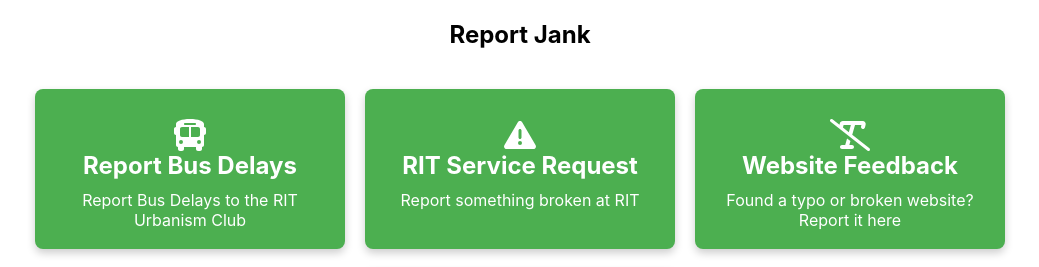
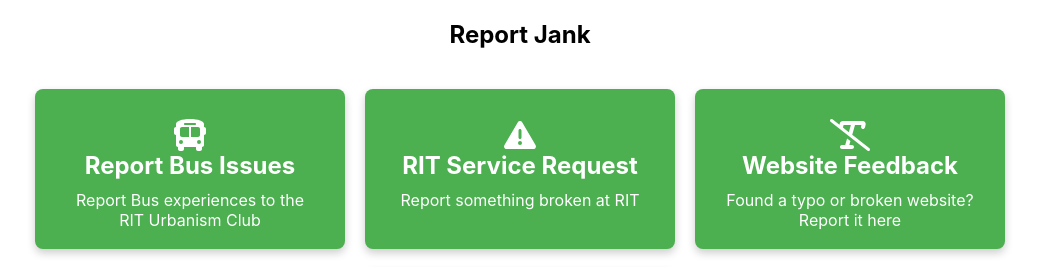
Before and after one commit to CampusPulse/homepage, a React (Create React App) app: page / in a window 1280 px wide. Shown: the top 267 px of the page, without its empty margins (120-1159 px from the left). Built offline with nearby package versions, Linux system fonts and the light colour scheme.

Commit message:
adjust bus wording

```diff
--- a/src/App.jsx
+++ b/src/App.jsx
@@ -10,8 +10,8 @@
   const brokenReports = [
     {
       icon: faBus,
-      title: 'Report Bus Delays',
-      description: 'Report Bus Delays to the RIT Urbanism Club',
+      title: 'Report Bus Issues',
+      description: 'Report Bus experiences to the RIT Urbanism Club',
       link: 'https://ggl.link/mybussucks-pulse'
     },
     {
```
